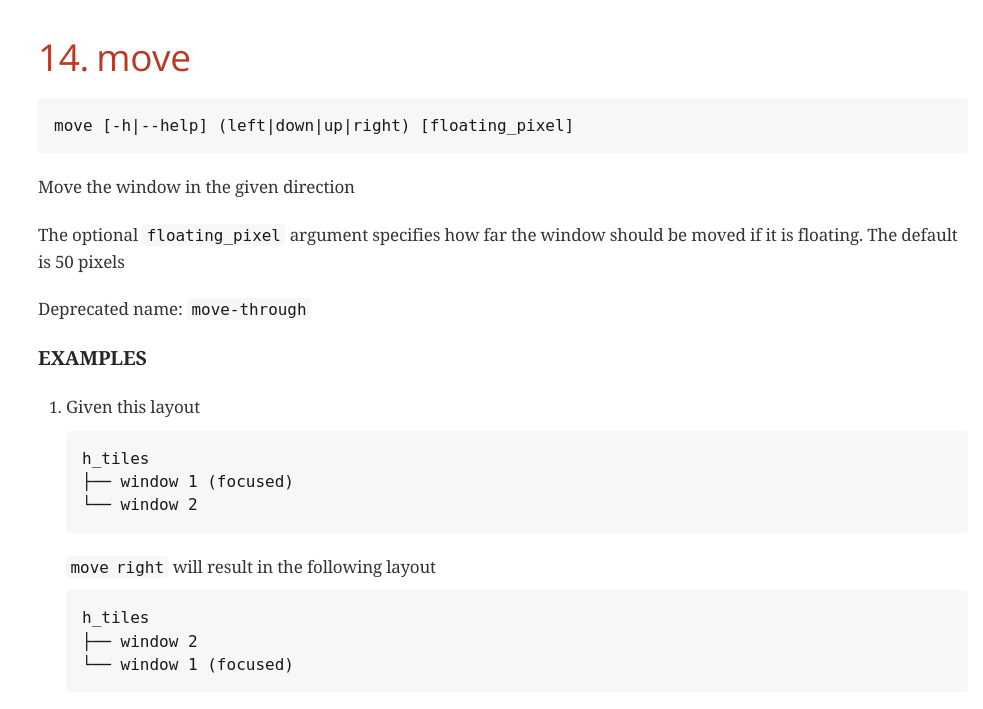
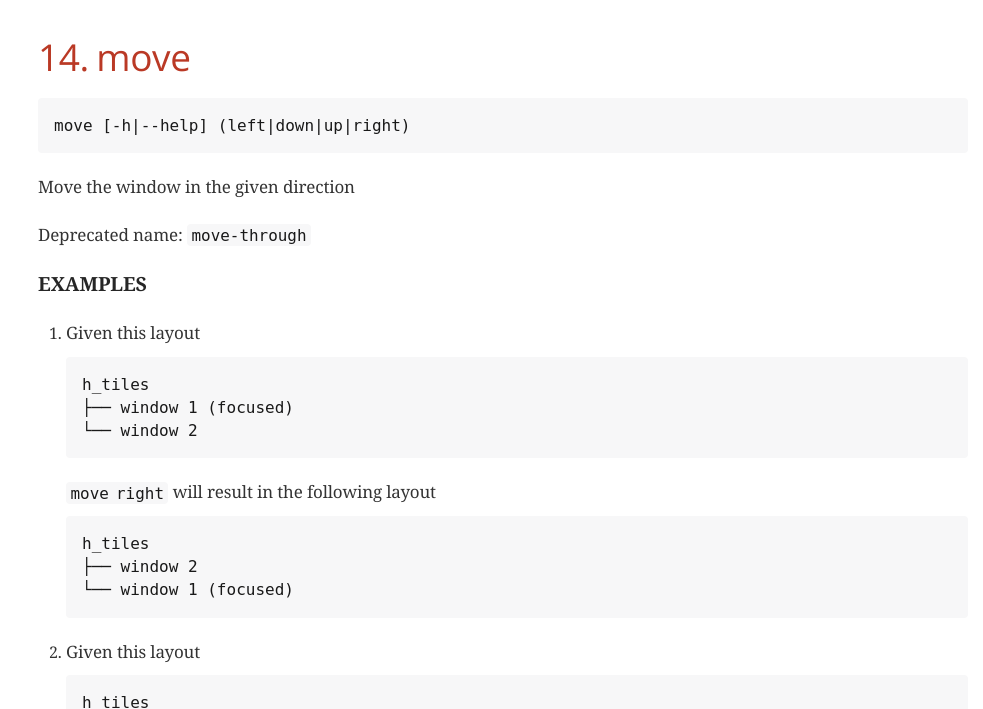
Before and after one commit to nikitabobko/AeroSpace, a plain HTML site: page commands.html in a window 1280 px wide. Shown: the part 7803-8512 px from the top of the page, without its empty margins (297-1280 px from the left). Drawn offline with nearby package versions, Linux system fonts and the light colour scheme; a web font is replaced by a local one.

Commit message:
EMPTY MESSAGE

```diff
--- a/commands.html
+++ b/commands.html
@@ -1047,15 +1047,11 @@ Toggle between the two if not specified</p>
 <div class="sectionbody">
 <div class="listingblock">
 <div class="content">
-<pre class="nowrap">move [-h|--help] (left|down|up|right) [floating_pixel]</pre>
+<pre class="nowrap">move [-h|--help] (left|down|up|right)</pre>
 </div>
 </div>
 <div class="paragraph">
 <p>Move the window in the given direction</p>
-</div>
-<div class="paragraph">
-<p>The optional <code>floating_pixel</code> argument specifies how far the window should be moved if it is floating.
-The default is 50 pixels</p>
 </div>
 <div class="paragraph">
 <p>Deprecated name: <code>move-through</code></p>
@@ -2051,7 +2047,7 @@ Several workspaces can be visible in multi-monitor setup</p>
 </div>
 <div id="footer">
 <div id="footer-text">
-Last updated 2024-05-20 18:24:01 +0200
+Last updated 2024-05-20 22:57:04 +0200
 </div>
 </div>
 </body>
```
Also changed, not shown: config-examples.html (+1 -1 lines), goodness.html (+1 -1 lines), guide.html (+1 -1 lines), version.html (+1 -1 lines).
